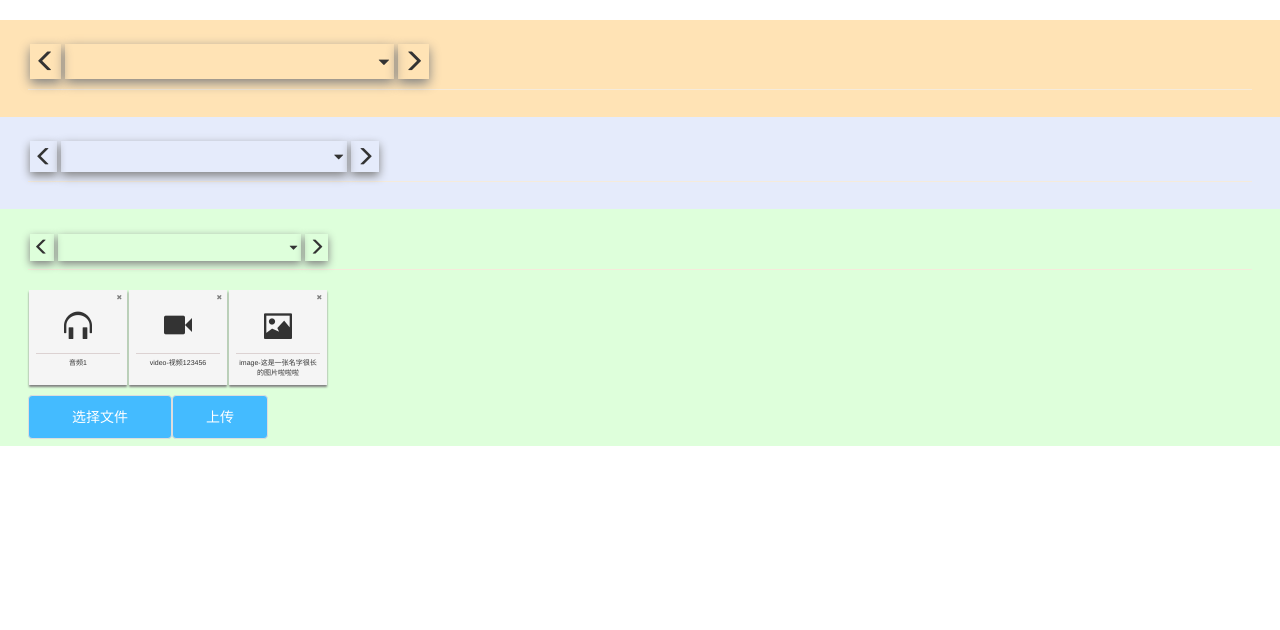
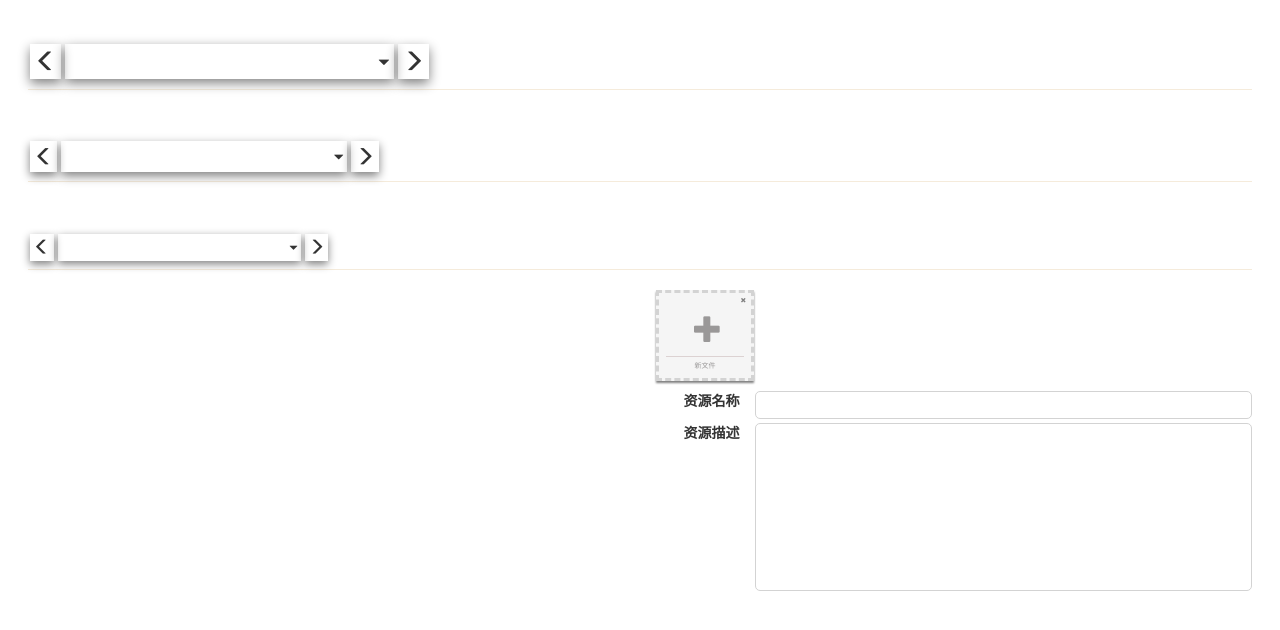
Before and after one commit to NJUOCR/judging, a Flask app: page /config-graph in a window 1280 px wide. Shown: the top 630 px of the page. Run offline with Flask 2, Linux system fonts and the light colour scheme; data that the repository does not hold is empty; some libraries are stand-ins or nearby versions.

Commit message:
ok to show video, and fuck I'm coding to death

```diff
--- a/dao/media_data.py
+++ b/dao/media_data.py
@@ -5,17 +5,17 @@ from werkzeug.datastructures import FileStorage
 
 
 class MediaData:
-    media_storage_root = os.path.join('static', 'resources', 'media')
+    media_storage_root = '/'.join(['static', 'resources', 'media'])
 
     @staticmethod
     def full_path(sub_dir: str) -> str:
-        return os.path.join(MediaData.media_storage_root, sub_dir)
+        return '/'.join([MediaData.media_storage_root, sub_dir])
 
     @staticmethod
     def save(file_bundles: List[Tuple[str, FileStorage]], sub_dir: str):
         os.makedirs(MediaData.full_path(sub_dir), exist_ok=True)
         for filename, file in file_bundles:
-            file.save(os.path.join(MediaData.full_path(sub_dir), filename))
+            file.save('/'.join([MediaData.full_path(sub_dir), filename]))
 
     @staticmethod
     def media_exists(sub_dir: str) -> bool:
--- a/logics/judging_case.py
+++ b/logics/judging_case.py
@@ -80,7 +80,7 @@ class JudgingCase:
         contents: list = ptr['内容']
         if name in map(lambda content: content['名称'], contents):
             return False
-        sub_path = '/'.join(*tree)
+        sub_path = '/'.join(tree)
         mr = MediaResource.instance(name, sub_path, description, file_bundles)
         block = mr.save()
 
--- a/static/css/graph-detail.css
+++ b/static/css/graph-detail.css
@@ -6,9 +6,17 @@
     border-top: 1px solid #f5ebdb;
 }
 
+#detail>section{
+    /*max-height: 1vh;*/
+}
+
+section video{
+    width: 100%;
+}
+
 /* 1st level */
 #first-level-section {
-    background-color: #ffe3b5;
+    /*background-color: #ffe3b5;*/
     padding: 2em 2em .5em 2em;
 }
 
@@ -19,7 +27,7 @@
 
 /* 2nd level */
 #second-level-section {
-    background-color: #e5ebfb;
+    /*background-color: #e5ebfb;*/
     padding: 2em 2em .5em 2em;
 }
 
@@ -31,7 +39,7 @@
 
 /* 3rd level */
 #third-level-section {
-    background-color: #deffdb;
+    /*background-color: #deffdb;*/
     padding: 2em 2em .5em 2em;
 }
 
@@ -67,3 +75,7 @@
 .level-content-out{
     animation: pull-out 5s ease-out forwards;
 }
+
+#file-up-container{
+    padding: 0;
+}
--- /dev/null
+++ b/static/css/hopping-form.css
@@ -0,0 +1,42 @@
+.hopping-form label{
+    text-align: right;
+    white-space: nowrap;
+    height: 100%;
+}
+
+.hopping-form input, .hopping-form textarea, .hopping-form pre{
+        font-size: 1.2em;
+    border: solid lightgrey 1px;
+    border-radius: 5px;
+}
+
+.hopping-form input[disabled] {
+    border: none;
+    background-color: transparent;
+}
+
+.hopping-form textarea {
+    resize: none;
+    height: 10em;
+}
+
+@keyframes hop {
+    0% {
+        border-bottom: lightgrey solid 1px;
+        box-shadow: 0 0 0 grey;
+    }
+
+    100% {
+        border-bottom: transparent solid 1px;
+        box-shadow: 0 .5em .5em grey;
+    }
+}
+
+.hopping-form .hopping-entry{
+    margin: .3em 0;
+}
+
+.hopping-form input,.hopping-form textarea:focus{
+    /*animation: hop .1s ease-in forwards;*/
+    outline: none;
+}
--- a/static/css/media-resource.css
+++ b/static/css/media-resource.css
@@ -18,6 +18,18 @@
         box-shadow: 0 2px 2px gray;
         top: 0;
     }
+}
+
+.media-create{
+    background-color: transparent;
+    color: #9a9898;
+    border: lightgrey dashed;
+    cursor: pointer;
+    margin-right: 2em;
+}
+
+.media-container.media-create:hover{
+    font-weight: bold;
 }
 
 .media-container {
--- a/static/css/selectable-header.css
+++ b/static/css/selectable-header.css
@@ -62,10 +62,12 @@
     font-size: 70%;
     box-shadow: 0 .2em .5em grey;
     position: absolute;
+    z-index: 100;
+    background-color: whitesmoke;
 }
 
 .selecting ol li {
-    margin-top: 2px;
+    margin-top: 1px;
     position: relative;
     text-align: center;
     background-color: white;
@@ -109,5 +111,5 @@
 }
 
 .hide-candidates {
-    opacity: 0;
+    visibility: collapse;
 }
--- a/static/html/graph_config2.html
+++ b/static/html/graph_config2.html
@@ -8,11 +8,12 @@
     <link rel="stylesheet" href="/static/css/selectable-header.css">
     <link rel="stylesheet" href="/static/css/graph-detail.css">
     <link rel="stylesheet" href="/static/css/media-resource.css">
+    <link rel="stylesheet" href="/static/css/hopping-form.css">
     <link rel="stylesheet" href="/static/lib/input_file/input_file.css">
-    <script src="/static/lib/vue.js"></script>
+    <script src="/static/lib/vue/vue.js"></script>
     <script src="/static/js/vue-components/selectable-header.js"></script>
     <script src="/static/js/vue-components/media-resource.js"></script>
-    <script src="/static/js/input_file.js"></script>
+    <script src="/static/js/vue-components/file-uploader.js"></script>
 </head>
 <body>
 <div id="graph-container" class="graph-container" @click="select(0, 0)">
@@ -62,9 +63,9 @@
         <selectable-header v-on:change-candidate="changeCandidate"
                            v-on:step="step"
                            name="first-level-header"
-                           :candidates="firstLevelHeader.list()"
-                           :selected="firstLevelHeader.selectedIdx()"
-                           :plain="firstLevelHeader.plain">
+                           :candidates="firstLevel.listNames()"
+                           :selected="firstLevel.selectedIdx()"
+                           :plain="firstLevel.plain">
 
         </selectable-header>
         <hr/>
@@ -95,56 +96,79 @@
     <section id="second-level-section">
         <selectable-header @change-candidate="changeCandidate" @step="step"
                            name="second-level-header"
-                           :candidates="secondLevelHeader.list()"
-                           :selected="secondLevelHeader.selectedIdx()"
-                           :plain="secondLevelHeader.plain"></selectable-header>
+                           :candidates="secondLevel.listNames()"
+                           :selected="secondLevel.selectedIdx()"
+                           :plain="secondLevel.plain"></selectable-header>
         <hr/>
     </section>
 
     <section id="third-level-section">
         <selectable-header @change-candidate="changeCandidate" @step="step"
                            name="third-level-header"
-                           :candidates="thirdLevelHeader.list()"
-                           :selected="thirdLevelHeader.selectedIdx()"
-                           :plain="thirdLevelHeader.plain"></selectable-header>
+                           :candidates="thirdLevel.listNames()"
+                           :selected="thirdLevel.selectedIdx()"
+                           :plain="thirdLevel.plain"></selectable-header>
         <hr/>
+        <div class="row">
+            <!-- 左看 -->
+            <div class="col-md-6">
+                <video v-if="previewMedia()['type'] !== false" :src="previewMedia()['urls'][0]" controls></video>
+            </div>
+
+            <!-- 右写 -->
+            <div class="col-md-6">
                 <div class="media-source-list">
                     <!-- resource list -->
                     <ul>
-                <li>
-                    <media-resource type="audio" name="音频1" description="这里是音频的描述"></media-resource>
+                        <li @click="createMedia()">
+                            <media-resource class="media-create" type="create" name="新文件"
+                                            description=""></media-resource>
                         </li>
-                <li>
-                    <media-resource type="video" name="video-视频123456" description="这里是音频的描述"></media-resource>
-                </li>
-                <li>
-                    <media-resource type="image" name="image-这是一张名字很长的图片啦啦啦" description="这里是音频的描述"></media-resource>
-                </li>
-                <li v-for="media in (getMediaList() || [])">
-                    <media-resource :type="media.type" :name="media.name" :description="media.description"></media-resource>
+                        <li role="separator" style="width: 2em;"></li>
+                        <li v-for="(media, i) in (thirdLevel.mediaList() || [])" @click="chooseMedia(i)">
+                            <media-resource :type="media.type" :name="media.name"
+                                            :description="media.description"
+                            ></media-resource>
 
                         </li>
                     </ul>
                 </div>
-        <div>
+                <div class="hopping-form">
+                    <!--
+                    <div class="row hopping-entry">
+                        <label for="input-type" class="col-md-2">资源类型</label>
+                        <input id="input-type" class="col-md-10" :disabled="detailMedia().type === 'create'" v-model="detailMedia().type">
+                    </div>
+                    -->
+                    <div class="row hopping-entry">
+                        <label for="input-name" class="col-md-2">资源名称</label>
+                        <input id="input-name" class="col-md-10" v-model="detailMedia().name">
+                    </div>
+                    <div class="row hopping-entry">
+                        <label for="input-description" class="col-md-2">资源描述</label>
+                        <textarea id="input-description" class="col-md-10"
+                                  v-model="detailMedia().description"></textarea>
+                    </div>
+                    <div class="row hopping-entry" v-if="thirdLevel.mediaPointer===-1">
+                        <label for="file-up-container" class="col-md-2">选择文件</label>
+                        <div id="file-up-container" class="col-md-10">
                             <!--
                                 # 规则
                                 在某一次上传时，只可以上传：
                                 一个视频文件，或
                                 一个音频文件，或
                                 多个图片文件
-
-                > 暂时使用原生的input元素，由我来处理样式
                             -->
 
-            <div class="up-file">
-                <div class="input-file">
-                    <!-- fixme @杨关 html中的id和class都使用短横线连接， html是不区分大小写的-->
-                    <input id="uploadMedia" type="file" name="filename" multiple="multiple"
-                           onchange="validate()"/>选择文件<br>
+                            <file-uploader :forbid-upload="thirdLevel.forbidUpload"
+                                           :input-text="thirdLevel.inputText"
+                                           @validate="validateMedia"
+                                           @upload="uploadMedia">
+                            </file-uploader>
                         </div>
-                <button id="uploadButton" class="up-button" onclick="upFile()" disabled>上传</button>
-                <label id="validateLabel" class="up-label"></label>
+                    </div>
+
+                </div>
             </div>
         </div>
     </section>
@@ -199,11 +223,9 @@
                         return false
                 }
                 return true;
-            }
             },
 
-
-        created: function () {
+            updateData: function () {
             const url = "/get-case?case_id=测试案号123";
 
             // fetch(url).then(function (response) {
@@ -235,13 +257,19 @@
                 })
             })
         },
+        },
+
+
+        created: function () {
+            this.updateData();
+        }
     });
 
     let detail = new Vue({
         el: '#detail',
         data: {
-            firstLevelHeader: {
-                list: function () {
+            firstLevel: {
+                listNames: function () {
                     if (graph.structure.firstLevelItems)
                         return graph.structure.firstLevelItems.map(i => i['name']);
                     else
@@ -255,8 +283,8 @@
 
                 plain: false
             },
-            secondLevelHeader: {
-                list: function () {
+            secondLevel: {
+                listNames: function () {
                     let firstIdx = graph.selection[0];
                     if (graph.structure.firstLevelItems
                         && graph.structure.firstLevelItems[firstIdx]
@@ -274,8 +302,8 @@
                 plain: false
             },
 
-            thirdLevelHeader: {
-                list: function () {
+            thirdLevel: {
+                listNames: function () {
                     let firstIdx = graph.selection[0];
                     let secondIdx = graph.selection[1];
                     if (graph.structure.firstLevelItems
@@ -293,26 +321,35 @@
                     return graph.selection[2]
                 },
 
-                plain: false
-            },
+                plain: false,
 
-            getMediaList: function () {
+                forbidUpload: true,
+                inputText: '一组图片 或 一个其他类型文件',
+                editable: true,
+                mediaList: function () {
                     // 相当于复制了graph.selection
                     const treeIdx = graph.selection;
 
                     // 如果第三级没有被选中，则‘视听材料’肯定没有被选中，‘视听材料’属于第三级
-                if (treeIdx.filter( _ => _ < 0).length > 0) return false;
+                    if (treeIdx.filter(_ => _ < 0).length > 0) return false;
                     // 检查当前选择的第三级，是否为视听材料
-                let l3 = graph.structure.
-                    firstLevelItems[treeIdx[0]].
-                    secondLevelItems[treeIdx[1]].
-                    thirdLevelItems[treeIdx[2]];
-                if (l3.name === '视听材料'){
+                    let l3 = graph.structure.firstLevelItems[treeIdx[0]].secondLevelItems[treeIdx[1]].thirdLevelItems[treeIdx[2]];
+                    if (l3.name === '视听材料') {
                         return l3.contents;
-                }else{
+                    } else {
                         return false;
                     }
+                },
+
+                mediaPointer: null, // or -1, 0, 1, 2, ...
+
+                newMedia: {
+                    name: '',
+                    description: '',
+                    type: 'create'
                 }
+            },
+
 
         },
 
@@ -325,21 +362,22 @@
                 } else if (componentName === 'third-level-header') {
                     graph.selection = [graph.selection[0], graph.selection[1], idx];
                 }
+                this.thirdLevel.mediaPointer = null;
             },
 
             step: function (direction, componentName) {
-                let levelHeader = null;
+                let level = null;
                 if (componentName === 'first-level-header') {
-                    levelHeader = this.firstLevelHeader;
+                    level = this.firstLevel;
                 } else if (componentName === 'second-level-header') {
-                    levelHeader = this.secondLevelHeader;
+                    level = this.secondLevel;
                 } else if (componentName === 'third-level-header') {
-                    levelHeader = this.thirdLevelHeader;
+                    level = this.thirdLevel;
                 }
 
-                if (levelHeader && levelHeader.selectedIdx() !== -1) {
-                    let test = levelHeader.selectedIdx();
-                    let length = levelHeader.list().length;
+                if (level && level.selectedIdx() !== -1) {
+                    let test = level.selectedIdx();
+                    let length = level.listNames().length;
 
                     if (direction === 'left') test--;
                     else if (direction === 'right') test++;
@@ -350,9 +388,145 @@
                 }
             },
 
+            validateMedia: function (files) {
+                // 二进制
+                let image = 0b0001;
+                let video = 0b0010;
+                let audio = 0b0100;
+                let other = 0b1000;
 
+                let getMediaTypeBits = (suffix) => {
+                    suffix = suffix.toLowerCase();
+                    if (suffix === "jpg" || suffix === "png" || suffix === "bmp" || suffix === "svg") {
+                        return image;
+                    } else if (suffix === "mpeg" || suffix === "avi" || suffix === "mov" || suffix === "asf" || suffix === "rmvb" || suffix === "mpg" || suffix === "mp4") {
+                        return video;
+                    } else if (suffix === "mp3" || suffix === "midi" || suffix === "wma") {
+                        return audio;
+                    } else {
+                        return other;
+                    }
+                };
+
+                // 将files转为数组
+                let typeBit = new Array(...files).map(fileObj => getMediaTypeBits(fileObj.name.split('.').pop())).reduce((suffix1, suffix2) => suffix1 | suffix2);
+                /*
+                 * map 将文件数组转为后缀名的二进制表示数组
+                 * reduce 的结果是一个数，如果数组中全是图片，则为1；如果既有图片又有视频则为3.
+                 * 我们已经规定，如果有多个文件，则它们必须全部是图片类型，所以可以认为任何数组内都是同一类型文件（其他类型文件只能上传一个）
+                 * 显然typeBit必须是2的整数幂，判断它是否为2的整数幂
+                 */
+                let isSingleType = (typeBit & typeBit - 1) === 0;
+
+                if (!isSingleType || (files.length > 1 && typeBit !== image)) {
+                    let msg = '除了图片，每次只能上传一个文件';
+                    console.error(msg);
+                    this.thirdLevel.forbidUpload = true;
+                    this.thirdLevel.inputText = '规则验证失败，重新选择';
+                } else if (files.length === 0) {
+                    let msg = '请选择文件';
+                    console.error(msg);
+                    this.thirdLevel.forbidUpload = true;
+                    this.thirdLevel.inputText = '选择文件';
+                    return msg;
+                } else {
+                    console.log('validation passed');
+                    this.thirdLevel.forbidUpload = false;
+                    this.thirdLevel.inputText = files.length === 1 ? files[0].name : `选择了${files.length}个文件`;
+                    return true;
+                }
+            },
+
+            uploadMedia: function (files) {
+                const url = "/media-upload";
+                let formData = new FormData();
+
+                files.forEach((temp) => {
+                    let filename = temp.name;
+                    formData.append(filename, temp);
+                });
+
+                const filenameForbidden = /[\\\/*:?'"<>]/;
+
+                let category = [
+                    "测试案号123",
+                    this.firstLevel.listNames()[this.firstLevel.selectedIdx()],
+                    this.secondLevel.listNames()[this.secondLevel.selectedIdx()],
+                    this.thirdLevel.listNames()[this.thirdLevel.selectedIdx()],
+                    this.thirdLevel.newMedia.name
+                ];
+                // formData.append("category", "测试案号123/查找被害人，确认死者身份/死亡时间/视听材料/图片集1");
+                // formData.append("description", "这是关于媒体1文件的描述，这个描述可以很长");
+
+                // 如果媒体名称为空，则使用传入的第一个文件名
+                if (category[4] === '') category[4] = files[0].name;
+                formData.append("category", category.map(dir => dir.replace(filenameForbidden, '_')).join('/'));
+                formData.append('description', this.thirdLevel.newMedia.description);
+
+
+                fetch(url, {
+                    method: "post",
+                    body: formData
+                }).then((response) => {
+                    if (response.status !== 200) {
+                        console.log("上传失败，状态码为：" + response.status);
+                        return;
+                    }
+                    //检查响应文本
+                    response.json().then((data) => {
+                        this.thirdLevel.forbidUpload = true;
+                        this.thirdLevel.inputText = '一组图片 或 一个其他类型文件';
+                        graph.updateData();
+                        console.log(data);
+                    });
+                }).catch(function (err) {
+                    console.error("Fetch错误:" + err);
+                });
+            },
+
+            chooseMedia: function (idx) {
+                this.thirdLevel.mediaPointer = idx;
+                console.dir(this.thirdLevel.mediaList()[idx])
+            },
+
+            createMedia: function () {
+                console.log('creating');
+                this.thirdLevel.mediaPointer = -1;
+            },
+
+            detailMedia: function () {
+                const ptr = this.thirdLevel.mediaPointer;
+                if (ptr === null) {
+                    return {
+                        name: '',
+                        description: '',
+                        type: ''
+                    }
+                } else if (ptr === -1) {
+                    // console.log('point to new');
+                    return this.thirdLevel.newMedia;
+                } else {
+                    // console.log(`point to ${ptr}`);
+                    return this.thirdLevel.mediaList()[ptr]
+                }
+            },
+
+            previewMedia: function () {
+                const ptr = this.thirdLevel.mediaPointer;
+                if (ptr !== null && ptr !== -1){
+                    let media = this.thirdLevel.mediaList()[ptr];
+                    return {
+                        urls: media.urls,
+                        type: media.type
+                    }
+                }else{
+                    return {urls: '', type: false}
+                }
+            }
         }
     })
 </script>
+
+
 </body>
 </html>
--- /dev/null
+++ b/static/js/vue-components/file-uploader.js
@@ -0,0 +1,23 @@
+Vue.component('file-uploader', {
+    props: ['forbidUpload', 'inputText'],
+    template: `
+        <div class="up-file">
+            <div class="up-file-control input-file">
+                <input type="file" name="filename" multiple="multiple" ref="inp"
+                       @change="validate"/>
+                       {{ inputText }}
+            </div>
+            <button class="up-file-control up-button" @click="upload" :disabled="forbidUpload">上传</button>
+        </div>
+    `,
+    methods: {
+        upload: function () {
+            this.$emit('upload', Array(...this.$refs.inp.files));
+        },
+
+
+        validate: function () {
+            this.$emit('validate', Array(...this.$refs.inp.files));
+        }
+    }
+});
--- a/static/js/vue-components/media-resource.js
+++ b/static/js/vue-components/media-resource.js
@@ -1,7 +1,8 @@
 let mediaIcons = {
     audio: '',
     video: '',
-    image: ''
+    image: '',
+    create: ''
 };
 
 Vue.component('media-resource', {
@@ -20,6 +21,7 @@ Vue.component('media-resource', {
                 case 'audio': return 'glyphicon glyphicon-headphones';
                 case 'video': return 'glyphicon glyphicon-facetime-video';
                 case 'image': return 'glyphicon glyphicon-picture';
+                case 'create': return 'glyphicon glyphicon-plus';
                 default: return 'glyphicon glyphicon-file'
             }
         }
--- a/static/lib/bootstrap/js/npm.js
+++ b/static/lib/bootstrap/js/npm.js
@@ -2,7 +2,7 @@
 require('../../js/transition.js')
 require('../../js/alert.js')
 require('../../js/button.js')
-require('../../js/carousel.js')
+require('../../js/image-carousel.js')
 require('../../js/collapse.js')
 require('../../js/dropdown.js')
 require('../../js/modal.js')
--- a/static/lib/input_file/input_file.css
+++ b/static/lib/input_file/input_file.css
@@ -1,41 +1,58 @@
-.up-file{
-    width: 240px;
+.up-file {
     display: flex;
     flex-wrap: wrap;
+    font-size: 1.2em;
+    border: solid lightgrey 1px;
+    border-radius: 5px;
+    width: 100%;
 }
-.up-file .input-file {
-    padding: 1em;
+
+@keyframes dig-in {
+    0% {
+        opacity: 1;
+    }
+
+    100% {
+        opacity: .3;
+    }
+}
+
+.up-file .up-button[disabled] {
+    cursor: not-allowed;
+    animation: dig-in ease-in .5s forwards;
+}
+
+.up-file-control {
+    padding: .5em 1em;
     line-height: 1;
     height: 100%;
-    width: 60%;
     text-align: center;
+    display: inline-block;
+    overflow: hidden;
     position: relative;
+}
+
+.up-file-control:hover{
+    font-weight: bold;
+}
+
+.up-file .input-file {
+    width: 13em;
     cursor: pointer;
-    background: #44bbff;
-    color: #FFFFFF;
-    border: 1px solid #ddd;
-    border-radius: 4px;
-    overflow: hidden;
-    display: inline-block;
-    *display: inline;
-    *zoom: 1;
+    color: grey;
+    flex-grow: 1;
 }
-.up-file .up-button{
-    padding: 1em;
-    line-height: 1;
-    height: 100%;
-    width: 40%;
-    background: #44bbff;
-    color: #FFFFFF;
-    position: relative;
-    border: 1px solid #ddd;
-    border-radius: 4px;
-    overflow: hidden;
-    display: inline-block;
+
+.up-file .up-button {
+    border: none;
+    background: #14c163;
+    color: whitesmoke;
 }
-.up-file .up-label{
+
+.up-file .up-label {
     font-size: 2px;
 }
+
 .input-file input {
     position: absolute;
     right: 0;
```
Also changed, not shown: logics/media_resource.py (+5 -3 lines), static/js/input_file.js (+62 -8 lines), static/js/vue-components/image-carousel.js (added, +8 -0 lines), static/lib/bootstrap/js/bootstrap.js, static/lib/vue/vue.js (renamed from static/lib/vue.js). Lines whose indentation alone changed are shown as unchanged.
